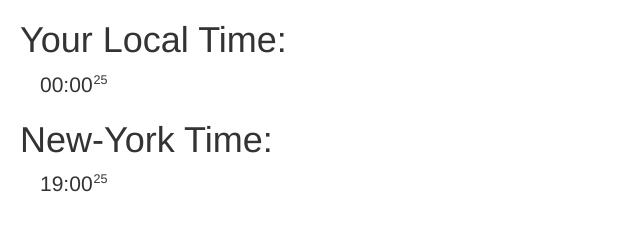
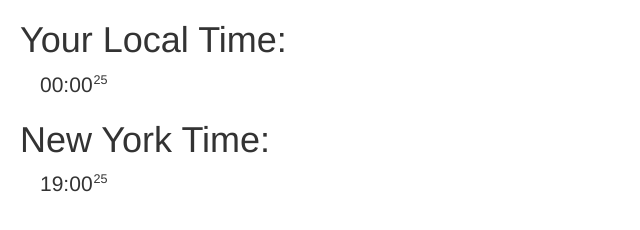
Before and after one commit to bebyx/hourapp, a plain HTML site: page index.html in a window 1280 px wide. Shown: the full height of the page, 0-640 px from the left. Drawn offline with nearby package versions, Linux system fonts and the light colour scheme.

Commit message:
Fixed typo in New York name

```diff
--- a/index.html
+++ b/index.html
@@ -15,7 +15,7 @@
   	<H1>Your Local Time:</H1>
     <p><span id="h"></span>:<span id="m"></span><span class="sec" id="s"></span></p>
 
-    <H1>New-York Time:</H1>
+    <H1>New York Time:</H1>
     <p><span id="h_ny"></span>:<span id="m_ny"></span><span class="sec" id="s_ny"></span></p>
 
     <script src="main.js"></script>
```
